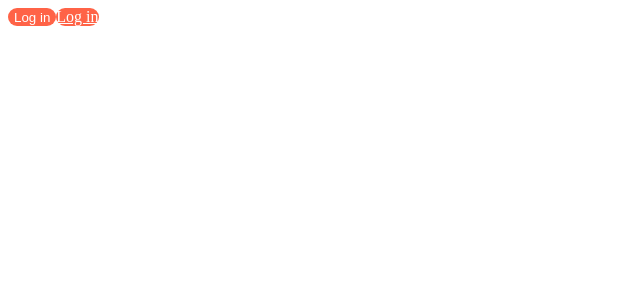
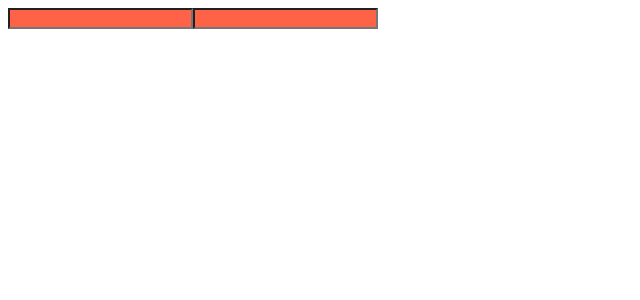
Before and after one commit to RanungPark/study-react, a React (Create React App) app in the folder react-masterclass/: page / in a window 1280 px wide. Shown: the top 300 px of the page, without its empty margins (0-640 px from the left). Built offline with nearby package versions, Linux system fonts and the light colour scheme.

Commit message:
attrs로 컴포넌트의 속성 부여

```diff
--- a/react-masterclass/src/App.js
+++ b/react-masterclass/src/App.js
@@ -4,17 +4,14 @@
   display: flex;
 `
 
-const Btn = styled.button`
+const Input = styled.input.attrs({required: true, maxLength: 10})`
   background-color: tomato;
-  color: white;
-  border: none;
-  border-radius: 15px;
 `
 export default function App() {
   return (
     <Father>
-      <Btn>Log in</Btn>
-      <Btn as='a' href='/'>Log in</Btn>
+      <Input />
+      <Input />
     </Father>
   );
 }
```
